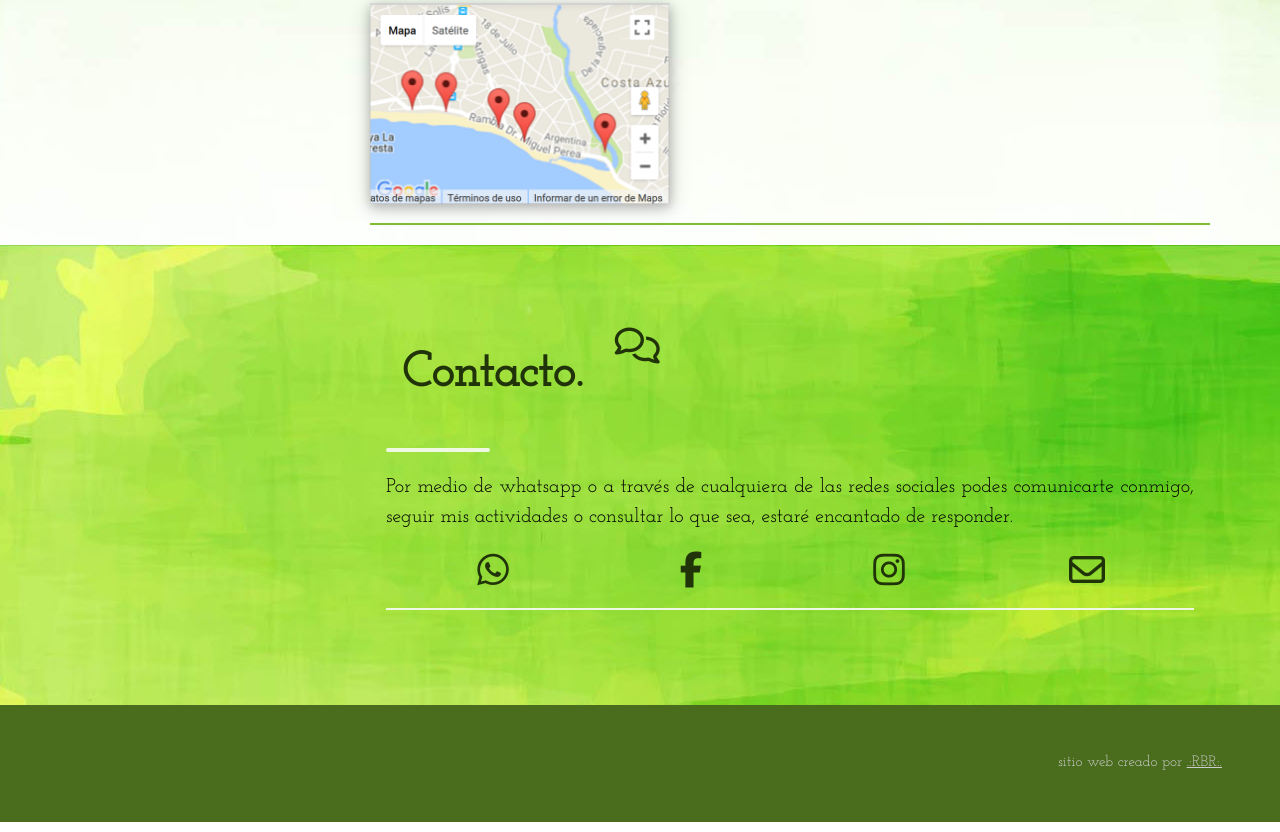
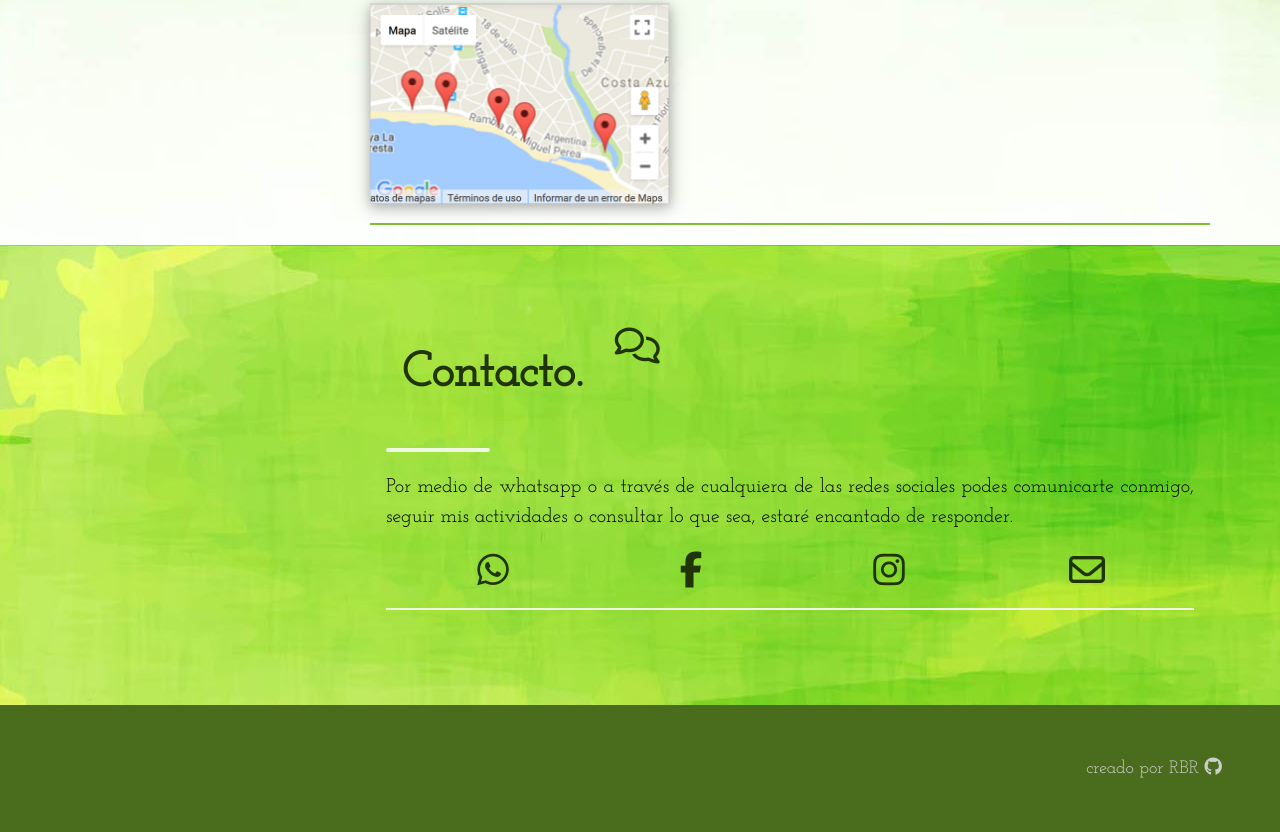
Before and after one commit to rafaelburgueno/paseos_perros, a plain HTML site: page index.html in a window 1280 px wide. Shown: the part 3230-4062 px from the top of the page. Drawn offline with nearby package versions, Linux system fonts and the light colour scheme; some packages are replaced by stand-ins of ours.

Commit message:
cambio en el footer

```diff
--- a/index.html
+++ b/index.html
@@ -306,7 +306,7 @@
 
     <!-- footer -->
         <footer class="fondo4 w3-container w3-padding-32 w3-medium" style="margin-top:75px;padding-right:58px">
-            <p class="w3-right">sitio web creado por <a href="https://www.instagram.com/rafa.burg/" title="Rafael Burgueño Rocha" target="_blank" class="w3-hover-opacity">.:RBR:.</a>
+            <p class="w3-right w3-large">creado por <a href="https://github.com/rafaelburg" title="Rafael Burgueño Rocha" target="_blank" class="w3-hover-opacity" style="text-decoration:none;">RBR <i class="fa fa-github"></i></a>
             </p>
 
         <!--<div class="w3-panel w3-tiny w3-right">Icons made by <a href="http://www.freepik.com" title="Freepik">Freepik</a> from <a href="https://www.flaticon.com/" title="Flaticon">www.flaticon.com</a> is licensed by <a href="http://creativecommons.org/licenses/by/3.0/" title="Creative Commons BY 3.0" target="_blank">CC 3.0 BY</a></div>
```
